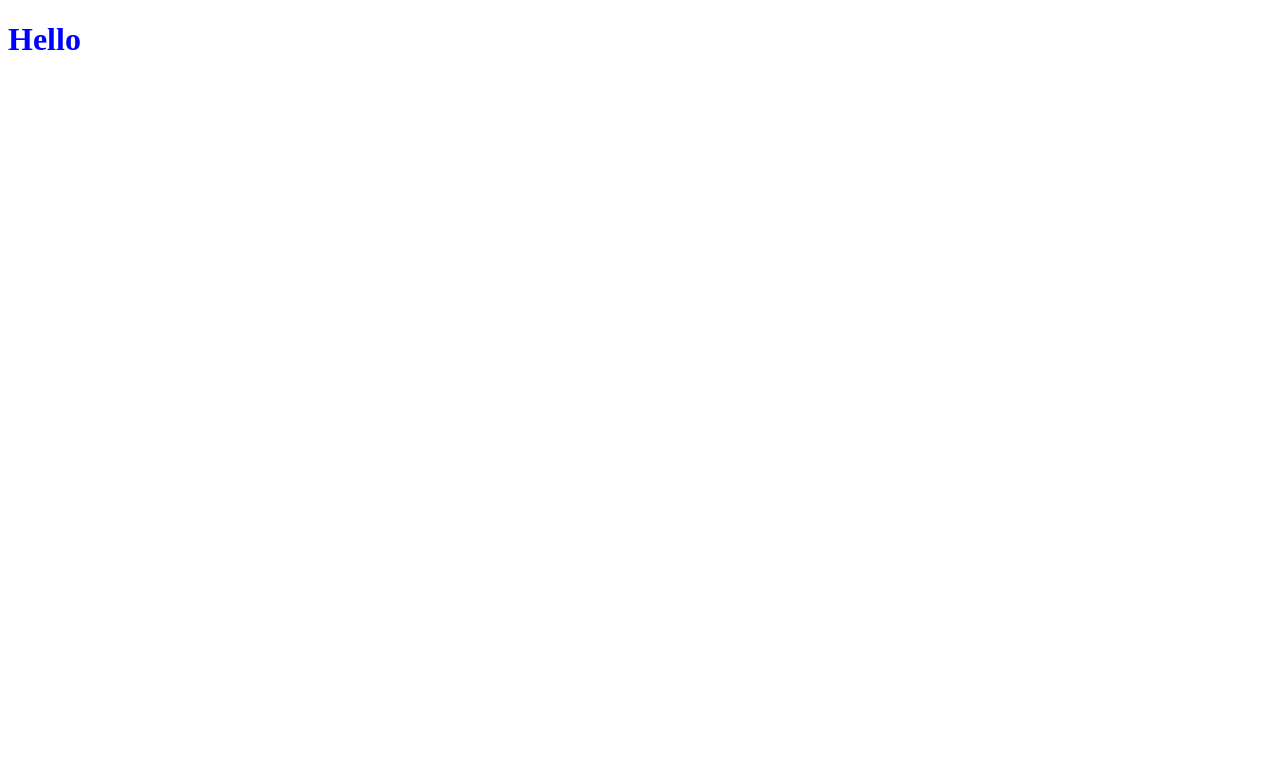
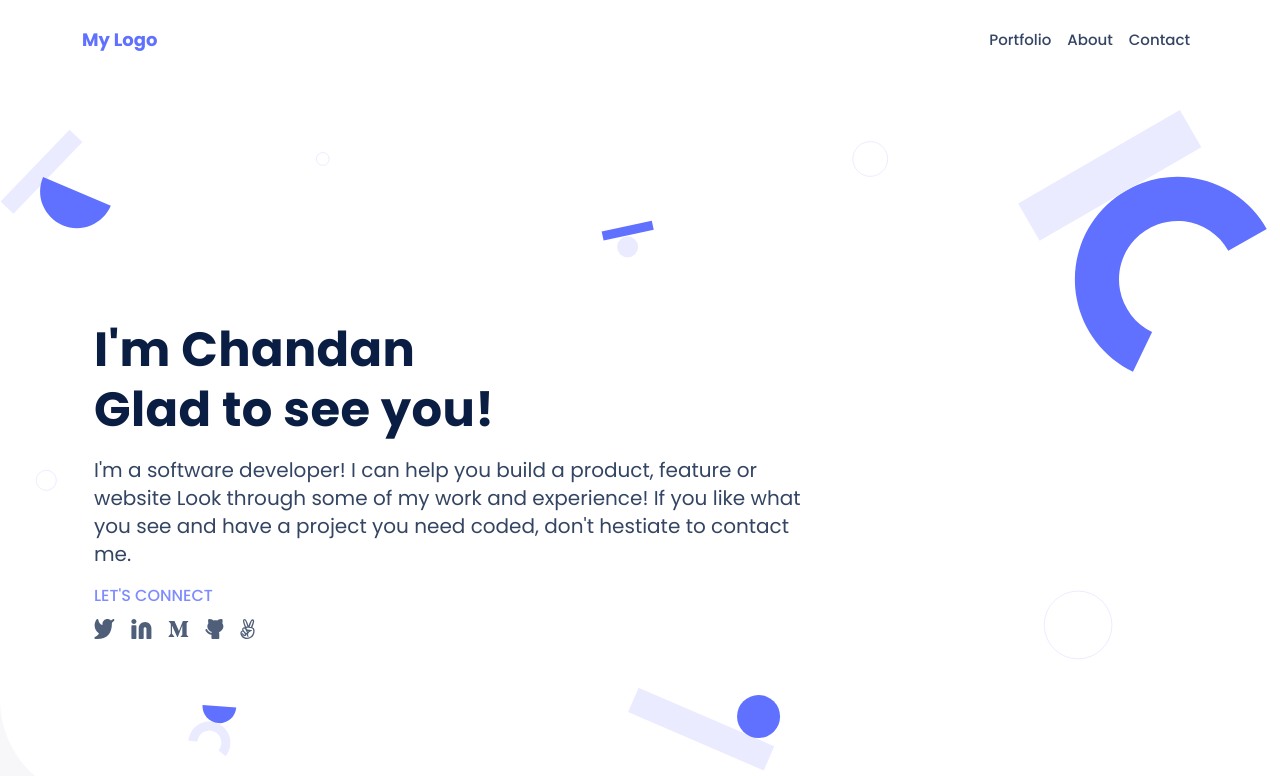
Before and after one commit to Chandan-devs-tech/Demo3, a website: page index.html in a window 1280 px wide. Drawn offline with nearby package versions, Linux system fonts and the light colour scheme.

Commit message:
Modified style.css

```diff
--- a/index.html
+++ b/index.html
@@ -1,13 +1,78 @@
 <!DOCTYPE html>
 <html lang="en">
+
 <head>
     <meta charset="UTF-8">
     <meta http-equiv="X-UA-Compatible" content="IE=edge">
     <meta name="viewport" content="width=device-width, initial-scale=1.0">
-    <title>Document</title>
-    <link rel="stylesheet" href="style.css">
+    <meta name="description"
+        content="This is the project that demonstrates the learners understanding of bootstrap css framwork as using it to create a website">
+    <title>Portfolio with Boostrap</title>
+    <link href="https://cdn.jsdelivr.net/npm/bootstrap@5.0.2/dist/css/bootstrap.min.css" rel="stylesheet"
+        integrity="sha384-EVSTQN3/azprG1Anm3QDgpJLIm9Nao0Yz1ztcQTwFspd3yD65VohhpuuCOmLASjC" crossorigin="anonymous">
+    <link rel="shortcut icon" href="favicon.ico" type="image/x-icon">
+    <link rel="preconnect" href="https://fonts.googleapis.com" />
+    <link rel="preconnect" href="https://fonts.gstatic.com" crossorigin />
+    <link href="https://fonts.googleapis.com/css2?family=Poppins:wght@100;200;300;400;500;600;700;800;900&display=swap"
+        rel="stylesheet" />
 </head>
+
 <body>
-    <h1>Hello</h1>
-</body>
-</html>
+    <link rel="preload" href="style.css" as="style" onload="this.onload=null;this.rel='stylesheet'">
+    <noscript>
+        <link rel="stylesheet" href="style.css">
+    </noscript>
+        <nav id="scrollspy-portfolio" class="navbar sticky-top navbar-expand-md navbar-light bg-white">
+            <div class="container-lg">
+                <a class="navbar-brand" href="#">My Logo</a>
+                <button class="navbar-toggler" type="button" data-bs-toggle="collapse"
+                    data-bs-target="#navbarSupportedContent" aria-controls="navbarSupportedContent"
+                    aria-expanded="false" aria-label="Toggle navigation">
+                    <span class="navbar-toggler-icon"></span>
+                </button>
+                <div class="collapse navbar-collapse" id="navbarSupportedContent">
+                    <ul class="navbar-nav ms-auto mb-2 mb-lg-0">
+                        <li class="nav-item">
+                            <a class="nav-link" aria-current="page" href="#portfolio">Portfolio</a>
+                        </li>
+                        <li class="nav-item">
+                            <a class="nav-link" href="#about-me">About</a>
+                        </li>
+                        <li class="nav-item">
+                            <a class="nav-link" href="#contact-me">Contact</a>
+                        </li>
+                    </ul>
+                </div>
+            </div>
+        </nav>
+    <main data-bs-spy="scroll" data-bs-target="#scrollspy-portfolio" data-bs-offset="0"
+        tabindex="0">
+        <section id="works">
+            <div id="portfolio" class="portfolio-background">
+                <div class="container col-xxl-8 px-4 py-5">
+                    <div class="row flex-lg-row align-items-center g-5 py-5 mt-5">
+                        <div class="col-lg-8 pt-5">
+                            <h1 class="lh-2 mb-3">I'm Chandan <span class="d-block">Glad to see you!</span></h1>
+                            <p class="lead">I'm a software developer! I can help you build a product, feature or website
+                                Look
+                                through some of my work and
+                                experience! If you like what you see and have a project you need coded, don't hestiate
+                                to
+                                contact me.</p>
+                            <h2>LET'S CONNECT</h2>
+                            <ul class="d-grid gap-2 d-flex justify-content-start list-inline">
+                                <li class="list-inline-item"><a href="#"><img src="Assets/twitter.svg"
+                                            alt="twitter" /></a></li>
+                                <li class="list-inline-item"><a href="#"><img src="Assets/Linkedin icon.svg"
+                                            alt="linkedin" /></a></li>
+                                <li class="list-inline-item"><a href="#"><img src="Assets/medium.svg"
+                                            alt="Medium" /></a></li>
+                                <li class="list-inline-item"><a href="#"><img src="Assets/github.svg"
+                                            alt="Github" /></a></li>
+                                <li class="list-inline-item"><a href="#"><img src="Assets/angellist.svg"
+                                            alt="Angies" /></a></li>
+                            </ul>
+                        </div>
+                    </div>
+                </div>
+            </div>
--- a/style.css
+++ b/style.css
@@ -1,3 +1,66 @@
-h1 {
-  color: blue;
+body {
+  margin: 0;
+  background-color: #f7f7f9;
+  font-family: Poppins, sans-serif;
 }
+
+.navbar {
+  height: 80px;
+  background: white;
+  padding: 1rem 0;
+}
+
+.navbar-light .navbar-brand {
+  font-weight: 700;
+  font-size: 18px;
+  line-height: 20px;
+  color: #6070ff;
+}
+
+.navbar-light .navbar-brand:hover {
+  color: #0b20dc;
+  transform: scale(1.3);
+}
+
+.navbar-light .nav-item .nav-link {
+  font-weight: 500;
+  font-size: 15px;
+  line-height: 20px;
+  color: #344563;
+}
+
+.portfolio-background h1 {
+  font-weight: 700;
+  font-size: 48px;
+  line-height: 60px;
+  letter-spacing: 0.37px;
+  color: #091e42;
+}
+
+.portfolio-background p {
+  font-weight: 400;
+  font-size: 20px;
+  line-height: 28px;
+  color: #344563;
+}
+
+.portfolio-background h2 {
+  font-weight: 500;
+  font-size: 16px;
+  line-height: 24px;
+  color: #7f8cff;
+}
+
+.portfolio-background {
+  background-image: url("Assets/Desktop-BG-Image.svg");
+  background-size: contain;
+  background-repeat: no-repeat;
+  background-position: center center;
+  background-color: #fff;
+  height: calc(100vh - 80px);
+  border-bottom-left-radius: 100px;
+}
+
+.list-inline-item :hover {
+  transform: scale(1.3);
+}
```
